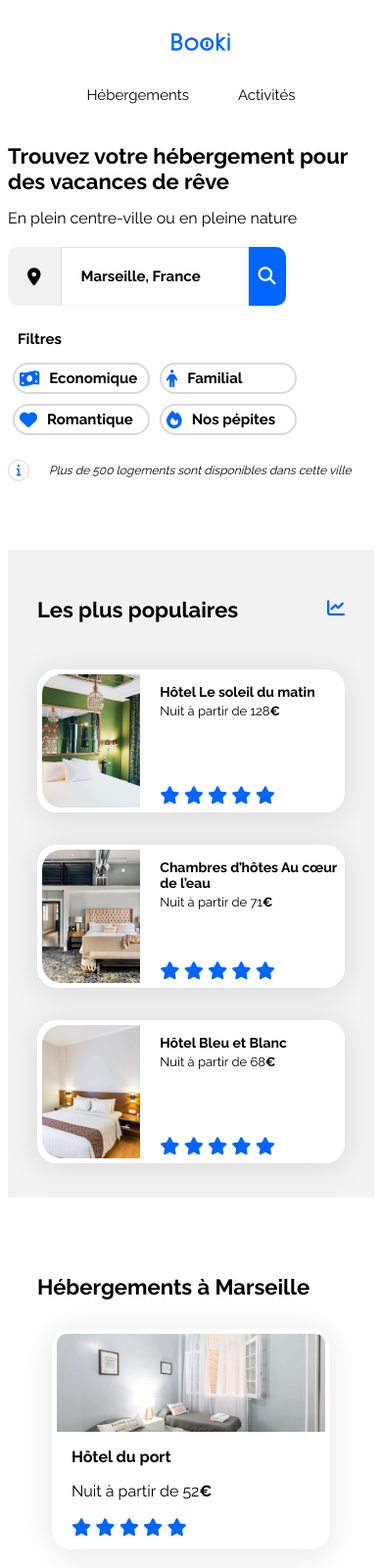
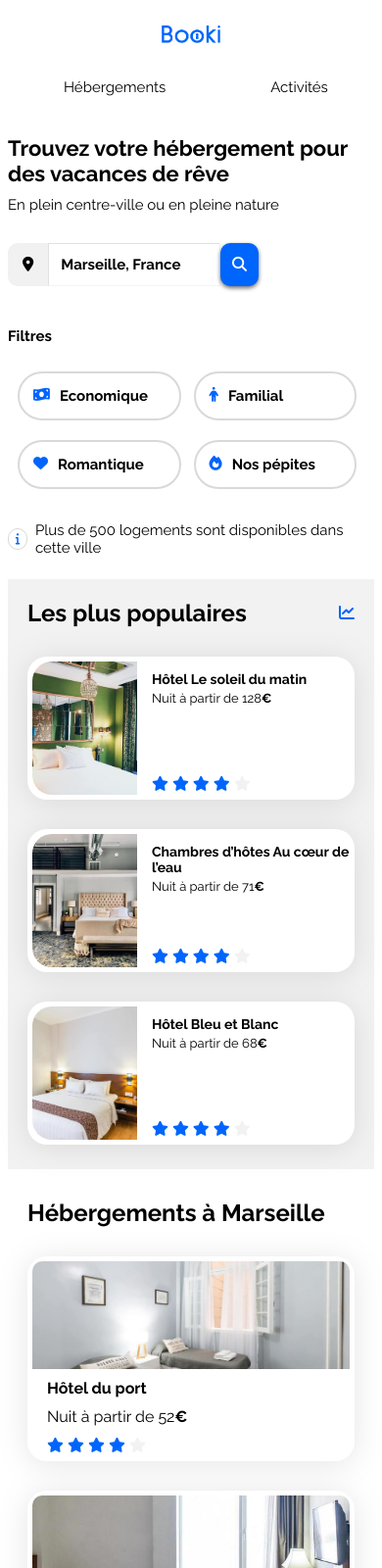
Before and after one commit to SinicX3/Projet2---HTML-CSS, a plain HTML site: page index.html in a window 390 px wide. Shown: the top 1600 px of the page at 98% size. Drawn offline with Linux system fonts and the light colour scheme.

Commit message:
Corrections maquette

```diff
--- a/css/style.css
+++ b/css/style.css
@@ -12,6 +12,7 @@
 body {
     display: flex;
     justify-content: center;
+    margin-top: 0px;
 }
 
 .main-container {
@@ -36,27 +37,22 @@ a {
     background-color: #DEEBFF ;
 }
 
-.section-title {
-    margin-bottom: 15px;
+.h1-title {
+    margin-bottom: 10px;
     font-size: 22px;
 }
 
-.populaires .card-rating, .populaires .card-txt {
-    padding-left:5px;
+.section-title {
+    margin:0px;
 }
 
 .hebergements .card-rating, .hebergements .card-txt {
     padding-left:15px;
-    padding-bottom: 5px;
 }
 
-.espace {
+.espace, .activites {
     margin:20px;
     padding-bottom: 15px;
-}
-
-.espace .section-title {
-    margin:40px 0px 30px 0px;
 }
 
 .euro {
@@ -72,17 +68,27 @@ a {
 }
 
 .filtre {
-    padding:10px;
-    margin:10px;
+    padding:12px;
+    margin:5px;
 }
 
-.format {
+.f_t {
+    padding:12px 0px 12px 0px;
+    margin:5px 10px 5px 0px;
+}
+
+.format_filtre {
     display: flex;
     flex-wrap: nowrap;
-    padding: 10px;
-    margin: 5px;
+    padding: 20px 10px 0px 0px;
+    margin: 5px 5px 0px 0px;
     font-weight: bold;
     font-size: 15px;
+}
+
+.list_filtres {
+    display:flex;
+    flex-direction: row;
 }
 
 .format_nw {
@@ -95,19 +101,18 @@ a {
 .gray {
     background-color: #f1f1f1;
     border-radius: 10px 0px 0px 10px;
-    padding:20px;
+    padding:0px 15px 0px 15px;
 }
 
-.it {
-    font-style: italic;
+.info {
     display: flex;
     flex-direction: row;
     align-items: center;
-    font-size: 12px;
+    font-size: 15px;
 }
 
 .input {
-    padding:20px;
+    padding:12px;
     border-color: rgba(204, 204, 204, 0.212);
     border-width: 1px;
     font-weight: bold;
@@ -121,12 +126,16 @@ a {
     justify-content: center;
 }
 
-.title {
-    margin:0px 10px 20px 0px;
+.margin_txt {
+    margin-left: 10px;
 }
 
-.neutral-star {
-    color: var(--main-bg-color)
+.title {
+    margin:0px 10px 30px 0px;
+}
+
+.txt {
+    font-size:15px;
 }
 
 .search {
@@ -142,24 +151,29 @@ a {
     text-align: center;
     border-width: 1px;
     border-radius: 20px;
-    margin:20px 20px 20px 0px;
+    margin:30px 8px 30px 0px;
     width: 20px;
-}
-
-.txt {
-    margin-left: 10px;
 }
 
 /**Icônes**/
 
-.fa-solid {
+.fa-solid.blue {
+    font-size: 15px;
     color: var(--main-color);
-    font-size: 18px;
+}
+
+.neutral-star {
+    font-size: 15px;
+    color:var(--main-bg-color);
 }
 
 .fa-info {
     font-size: 12px;
     padding:4px;
+}
+
+.info .fa-solid, .populaires .fa-chart-line {
+    color:var(--main-color);
 }
 
 .fa-location-dot {
@@ -170,18 +184,16 @@ a {
     color: white;
 }
 
+.box .fa-solid {
+    color:var(--main-color);
+}
+
 /*Cards*/
 
 .card {
     background-color: white;
     border-radius: 20px;
     padding: 5px;
-    filter: drop-shadow(0px 3px 15px rgba(0, 0, 0, 0.1));
-}
-
-.card-no-padding {
-    background-color: white;
-    border-radius: 20px;
     filter: drop-shadow(0px 3px 15px rgba(0, 0, 0, 0.1));
 }
 
@@ -194,6 +206,10 @@ a {
     font-weight: bold;
 }
 
+.card-subtitle {
+    margin:0px;
+}
+
 /* Header */
 
 .header {
@@ -204,7 +220,6 @@ a {
     width:80% ;
     height: 70px;
     align-content:center;
-    padding-left: 20px;
 }
 
 .nav {
@@ -259,30 +274,52 @@ a {
 /****** Hebergements ***********/
 .hebergements {
     width: 65%;
+    display: flex;
+    flex-direction: column;
+}
+
+.hebergements-title {
+    padding-bottom:30px;
 }
 
 .hebergements-cards {
     display: grid;
-    grid-template-columns: 33% 33% 33%;
+    grid-template-columns: 32% 32% 32%;
+    column-gap: 1em;
+    row-gap: 30px;
+    margin-bottom: 15px;
 }
 
 .hebergements-cards .card {
     display: flex;
     flex-direction: column;
-    margin:15px;
 }
 
 .hebergements-cards img {
     display: flex;
     width: 100%;
-    height: 100px;
+    height: 110px;
     border-radius: 10px 10px 0px 0px;
     object-fit: cover;
+}
+
+.hebergements-cards .card-txt {
+    display: flex;
+    flex-direction: column;
+}
+
+.hebergements-cards .card-title {
+    margin:10px 0px 5px 0px;
+}
+
+.hebergements-cards .card-subtitle {
+    margin:5px 0px 12px 0px;
 }
 
 /****** Populaires ***********/
 .populaires {
     width: 32%;
+    padding-left:5px;
 }
 
 .populaires-title {
@@ -304,11 +341,10 @@ a {
 
 .populaires-cards .card {
     display: flex;
-    margin-top: 33px;
+    margin-top: 30px;
 }
 
 .populaires-cards .card-content {
-    width: 67%;
     padding-left: 15px;
     display: flex;
     flex-direction: column;
@@ -321,22 +357,41 @@ a {
     margin-bottom: 4px;
 }
 
-.populaires-cards .card-subtitle {
-    margin: 0;
+.populaires-cards .card-txt {
+    display: flex;
+    flex-direction: column;
 }
 
 /**Activités**/
 .activites-cards {
     display: grid;
-    grid-template-columns: 23% 23% 23% 23%;
-    justify-content: space-between;
+    grid-template-columns: 24% 24% 24% 24%;
+    gap:20px;
 }
 
-.activites-cards img {
-    width: 100%;
-    height: 400px;
+.activite {
+    background-color: white;
+    border-radius: 20px;
+    filter: drop-shadow(0px 3px 15px rgba(0, 0, 0, 0.1));
+}
+
+.activite img {
+    width:100%;
     border-radius: 20px 20px 0px 0px;
-    object-fit: cover;
+    height:400px;
+    object-fit:cover;
+}
+
+.activites .section-title {
+    margin:50px 0px 30px 0px;
+}
+
+.activites .card-title {
+    display: grid;
+    align-items: center;
+    justify-content: left;
+    padding-left:20px;
+    height:60px;
 }
 
 /* Le code ci-dessous correspond à la version responsive uniquement */
@@ -374,8 +429,13 @@ a {
     .populaires-cards .card-subtitle {
         font-size: 13px;
     }
+
+    .format_filtre {
+        flex-wrap: wrap;
+        flex-direction: column;
+    }
+
 }
-
 /* Small devices (phones, less than 768px) */
 @media (max-width: 767.98px) {
 
@@ -389,8 +449,13 @@ a {
     }
 
     .header {
-        display: flex;
-        flex-wrap: wrap;
+        display:flex;
+        flex-direction: column;
+        justify-content: center;
+    }
+
+    .header_booki {
+        width:100%;
         justify-content: center;
     }
 
@@ -404,43 +469,29 @@ a {
         display: block;
         margin-left: auto;
         margin-right: auto;
-}
-
-    .format {
-        display: grid;
-        grid-template-columns: 150px 150px;
-        font-weight: bold;
-        font-size: 15px;
-        padding:0px;
-        margin:0px;
-        margin-top:15px;
     }
 
-    .i1 {
-        grid-column: 1/2;
+    .nav {
+        display:grid;
+        grid-template-columns: 50% 45%;
+        justify-content: space-around;
     }
 
-    .i2 {
-        grid-row: 2;
+    .menu {
+        display: flex;
+        justify-content: center;
+        width:85%;
     }
 
-    .i3 {
-        grid-row: 2;
-        grid-column: 2;
-    }
-
-    .i4 {
-        grid-row: 3;
-    }
-
-    .i5 {
-        grid-row: 3;
-        grid-column: 2;
+    .list_filtres {
+        display:grid;
+        grid-template-columns: 50% 50%;
     }
 
     .filtre {
-        padding:5px;
-        margin:5px;
+        padding:14px;
+        margin: 10px;
+        width:75%;
     }
 
     .full_txt {
@@ -458,12 +509,20 @@ a {
         font-size: 15px;
     }
 
+    .search {
+        border-radius: 10px 10px 10px 10px;
+        width:5%;
+        filter: drop-shadow(0px 2px 2px #6b6b6b);
+    }
+
     .hebergements-and-populaires {
         flex-direction: column-reverse;
     }
 
     .hebergements-and-populaires section {
         border-radius: 0px;
+        padding: 20px;
+        margin:0px 0px 10px 0px;
     }
 
     .hebergements-and-populaires .hebergements {
@@ -488,4 +547,28 @@ a {
     .fcard {
         width:100%;
     }
+
+    /*Organisation CSS Grids filtres sur les small devices*/
+
+    .i1 {
+        grid-column: 1/2;
+    }
+
+    .i2 {
+        grid-row: 2;
+    }
+
+    .i3 {
+        grid-row: 2;
+        grid-column: 2;
+    }
+
+    .i4 {
+        grid-row: 3;
+    }
+
+    .i5 {
+        grid-row: 3;
+        grid-column: 2;
+    }
 }
--- a/index.html
+++ b/index.html
@@ -21,7 +21,6 @@
                     <div class="header_booki">
                         <img src="images/logo/Booki.png" alt="Le logo du site Booki" width=60px>
                     </div>
-                    <div>
                         <nav class="nav">
                             <a href ="#hebergements">
                                 <div class="menu">
@@ -35,17 +34,14 @@
                             </a>
                         </nav>
                 </div>
-                </div>
         </header>
 
         <main>
             <!--Bloc d'en-tête-->
             <div>
                 <div class ="title">
-                    <div>
-                        <h1 class="section-title">Trouvez votre hébergement pour des vacances de rêve</h1>
-                        En plein centre-ville ou en pleine nature
-                    </div>
+                    <h1 class="h1-title">Trouvez votre hébergement pour des vacances de rêve</h1>
+                    <div class="txt">En plein centre-ville ou en pleine nature</div>
                 </div>
                 <div class="format_nw">
                     <div class="in_format gray"><i class="fa-sharp fa-solid fa-location-dot"></i></div>
@@ -59,14 +55,16 @@
                         <div class="short_txt"><i class="fa-solid fa-magnifying-glass"></i></div>
                     </div>
                 </div>
-                <div class="format">
-                    <div class="filtre i1">Filtres</div>
-                    <div class="filtre box i2"><i class="fa-solid fa-money-bill-wave"></i><div class="txt">Economique</div></div>
-                    <div class="filtre box i3"><i class="fa-solid fa-person"></i><div class="txt">Familial</div></div>
-                    <div class="filtre box i4"><i class="fa-solid fa-heart"></i><div class="txt">Romantique</div></div>
-                    <div class="filtre box i5"><i class="fa-solid fa-fire"></i><div class="txt">Nos pépites</div></div>
+                <div class="format_filtre">
+                    <div class="f_t i1">Filtres</div>
+                    <div class="list_filtres">
+                            <div class="filtre box i2"><i class="fa-solid fa-money-bill-wave"></i><div class="margin_txt">Economique</div></div>
+                            <div class="filtre box i3"><i class="fa-solid fa-person"></i><div class="margin_txt">Familial</div></div>
+                            <div class="filtre box i4"><i class="fa-solid fa-heart"></i><div class="margin_txt">Romantique</div></div>
+                            <div class="filtre box i5"><i class="fa-solid fa-fire"></i><div class="margin_txt">Nos pépites</div></div>
                     </div>
-                <div class="it">
+                </div>
+                <div class="info">
                     <div class="small_box">
                         <i class="fa-solid fa-info"></i>
                     </div>
@@ -94,10 +92,10 @@
                                             <p class="card-subtitle">Nuit à partir de 52<span class="euro">€</span></p>
                                         </div>
                                         <div class="card-rating">
-                                            <i class="fa-xs fa-solid fa-star" aria-hidden="true"></i>
-                                            <i class="fa-xs fa-solid fa-star" aria-hidden="true"></i>
-                                            <i class="fa-xs fa-solid fa-star" aria-hidden="true"></i>
-                                            <i class="fa-xs fa-solid fa-star" aria-hidden="true"></i>
+                                            <i class="fa-xs fa-solid fa-star blue" aria-hidden="true"></i>
+                                            <i class="fa-xs fa-solid fa-star blue" aria-hidden="true"></i>
+                                            <i class="fa-xs fa-solid fa-star blue" aria-hidden="true"></i>
+                                            <i class="fa-xs fa-solid fa-star blue" aria-hidden="true"></i>
                                             <i class="fa-xs fa-solid fa-star neutral-star" aria-hidden="true"></i>
                                             <span class="sr-only">Note de 4 sur 5</span>
                                         </div>
@@ -115,10 +113,10 @@
                                             <p class="card-subtitle">Nuit à partir de 96<span class="euro">€</span></p>
                                         </div>
                                         <div class="card-rating">
-                                            <i class="fa-xs fa-solid fa-star" aria-hidden="true"></i>
-                                            <i class="fa-xs fa-solid fa-star" aria-hidden="true"></i>
-                                            <i class="fa-xs fa-solid fa-star" aria-hidden="true"></i>
-                                            <i class="fa-xs fa-solid fa-star" aria-hidden="true"></i>
+                                            <i class="fa-xs fa-solid fa-star blue" aria-hidden="true"></i>
+                                            <i class="fa-xs fa-solid fa-star blue" aria-hidden="true"></i>
+                                            <i class="fa-xs fa-solid fa-star blue" aria-hidden="true"></i>
+                                            <i class="fa-xs fa-solid fa-star blue" aria-hidden="true"></i>
                                             <i class="fa-xs fa-solid fa-star neutral-star" aria-hidden="true"></i>
                                             <span class="sr-only">Note de 4 sur 5</span>
                                         </div>
@@ -136,10 +134,10 @@
                                             <p class="card-subtitle">Nuit à partir de 76<span class="euro">€</span></p>
                                         </div>
                                         <div class="card-rating">
-                                            <i class="fa-xs fa-solid fa-star" aria-hidden="true"></i>
-                                            <i class="fa-xs fa-solid fa-star" aria-hidden="true"></i>
-                                            <i class="fa-xs fa-solid fa-star" aria-hidden="true"></i>
-                                            <i class="fa-xs fa-solid fa-star" aria-hidden="true"></i>
+                                            <i class="fa-xs fa-solid fa-star blue" aria-hidden="true"></i>
+                                            <i class="fa-xs fa-solid fa-star blue" aria-hidden="true"></i>
+                                            <i class="fa-xs fa-solid fa-star blue" aria-hidden="true"></i>
+                                            <i class="fa-xs fa-solid fa-star blue" aria-hidden="true"></i>
                                             <i class="fa-xs fa-solid fa-star neutral-star" aria-hidden="true"></i>
                                             <span class="sr-only">Note de 4 sur 5</span>
                                         </div>
@@ -157,10 +155,10 @@
                                             <p class="card-subtitle">Nuit à partir de 46<span class="euro">€</span></p>
                                         </div>
                                         <div class="card-rating">
-                                            <i class="fa-xs fa-solid fa-star" aria-hidden="true"></i>
-                                            <i class="fa-xs fa-solid fa-star" aria-hidden="true"></i>
-                                            <i class="fa-xs fa-solid fa-star" aria-hidden="true"></i>
-                                            <i class="fa-xs fa-solid fa-star" aria-hidden="true"></i>
+                                            <i class="fa-xs fa-solid fa-star blue" aria-hidden="true"></i>
+                                            <i class="fa-xs fa-solid fa-star blue" aria-hidden="true"></i>
+                                            <i class="fa-xs fa-solid fa-star blue" aria-hidden="true"></i>
+                                            <i class="fa-xs fa-solid fa-star blue" aria-hidden="true"></i>
                                             <i class="fa-xs fa-solid fa-star neutral-star" aria-hidden="true"></i>
                                             <span class="sr-only">Note de 4 sur 5</span>
                                         </div>
@@ -178,10 +176,10 @@
                                             <p class="card-subtitle">Nuit à partir de 25<span class="euro">€</span></p>
                                         </div>
                                         <div class="card-rating">
-                                            <i class="fa-xs fa-solid fa-star" aria-hidden="true"></i>
-                                            <i class="fa-xs fa-solid fa-star" aria-hidden="true"></i>
-                                            <i class="fa-xs fa-solid fa-star" aria-hidden="true"></i>
-                                            <i class="fa-xs fa-solid fa-star" aria-hidden="true"></i>
+                                            <i class="fa-xs fa-solid fa-star blue" aria-hidden="true"></i>
+                                            <i class="fa-xs fa-solid fa-star blue" aria-hidden="true"></i>
+                                            <i class="fa-xs fa-solid fa-star blue" aria-hidden="true"></i>
+                                            <i class="fa-xs fa-solid fa-star blue" aria-hidden="true"></i>
                                             <i class="fa-xs fa-solid fa-star neutral-star" aria-hidden="true"></i>
                                             <span class="sr-only">Note de 4 sur 5</span>
                                         </div>
@@ -199,10 +197,10 @@
                                             <p class="card-subtitle">Nuit à partir de 23<span class="euro">€</span></p>
                                         </div>
                                         <div class="card-rating">
-                                            <i class="fa-xs fa-solid fa-star" aria-hidden="true"></i>
-                                            <i class="fa-xs fa-solid fa-star" aria-hidden="true"></i>
-                                            <i class="fa-xs fa-solid fa-star" aria-hidden="true"></i>
-                                            <i class="fa-xs fa-solid fa-star" aria-hidden="true"></i>
+                                            <i class="fa-xs fa-solid fa-star blue" aria-hidden="true"></i>
+                                            <i class="fa-xs fa-solid fa-star blue" aria-hidden="true"></i>
+                                            <i class="fa-xs fa-solid fa-star blue" aria-hidden="true"></i>
+                                            <i class="fa-xs fa-solid fa-star blue" aria-hidden="true"></i>
                                             <i class="fa-xs fa-solid fa-star neutral-star" aria-hidden="true"></i>
                                             <span class="sr-only">Note de 4 sur 5</span>
                                         </div>
@@ -211,7 +209,7 @@
                             </article>
                     </div>
                     <div>
-                        <h3>Afficher plus</h3>
+                        <h3><a href="#">Afficher plus</a></h3>
                     </div>
                 </section>
 
@@ -231,10 +229,10 @@
                                         <p class="card-subtitle">Nuit à partir de 128<span class="euro">€</span></p>
                                     </div>
                                     <div class="card-rating">
-                                        <i class="fa-xs fa-solid fa-star" aria-hidden="true"></i>
-                                        <i class="fa-xs fa-solid fa-star" aria-hidden="true"></i>
-                                        <i class="fa-xs fa-solid fa-star" aria-hidden="true"></i>
-                                        <i class="fa-xs fa-solid fa-star" aria-hidden="true"></i>
+                                        <i class="fa-xs fa-solid fa-star blue" aria-hidden="true"></i>
+                                        <i class="fa-xs fa-solid fa-star blue" aria-hidden="true"></i>
+                                        <i class="fa-xs fa-solid fa-star blue" aria-hidden="true"></i>
+                                        <i class="fa-xs fa-solid fa-star blue" aria-hidden="true"></i>
                                         <i class="fa-xs fa-solid fa-star neutral-star" aria-hidden="true"></i>
                                         <span class="sr-only">Note de 4 sur 5</span>
                                     </div>
@@ -250,10 +248,10 @@
                                         <p class="card-subtitle">Nuit à partir de 71<span class="euro">€</span></p>
                                     </div>
                                     <div class="card-rating">
-                                        <i class="fa-xs fa-solid fa-star" aria-hidden="true"></i>
-                                        <i class="fa-xs fa-solid fa-star" aria-hidden="true"></i>
-                                        <i class="fa-xs fa-solid fa-star" aria-hidden="true"></i>
-                                        <i class="fa-xs fa-solid fa-star" aria-hidden="true"></i>
+                                        <i class="fa-xs fa-solid fa-star blue" aria-hidden="true"></i>
+                                        <i class="fa-xs fa-solid fa-star blue" aria-hidden="true"></i>
+                                        <i class="fa-xs fa-solid fa-star blue" aria-hidden="true"></i>
+                                        <i class="fa-xs fa-solid fa-star blue" aria-hidden="true"></i>
                                         <i class="fa-xs fa-solid fa-star neutral-star" aria-hidden="true"></i>
                                         <span class="sr-only">Note de 4 sur 5</span>
                                     </div>
@@ -269,10 +267,10 @@
                                         <p class="card-subtitle">Nuit à partir de 68<span class="euro">€</span></p>
                                     </div>
                                     <div class="card-rating">
-                                        <i class="fa-xs fa-solid fa-star" aria-hidden="true"></i>
-                                        <i class="fa-xs fa-solid fa-star" aria-hidden="true"></i>
-                                        <i class="fa-xs fa-solid fa-star" aria-hidden="true"></i>
-                                        <i class="fa-xs fa-solid fa-star" aria-hidden="true"></i>
+                                        <i class="fa-xs fa-solid fa-star blue" aria-hidden="true"></i>
+                                        <i class="fa-xs fa-solid fa-star blue" aria-hidden="true"></i>
+                                        <i class="fa-xs fa-solid fa-star blue" aria-hidden="true"></i>
+                                        <i class="fa-xs fa-solid fa-star blue" aria-hidden="true"></i>
                                         <i class="fa-xs fa-solid fa-star neutral-star" aria-hidden="true"></i>
                                         <span class="sr-only">Note de 4 sur 5</span>
                                     </div>
@@ -283,43 +281,43 @@
                 </section>
             </div>
 
-            <!--Hébergements/Activités-->
-            <section>
-                <div class="espace" id="activites">
+            <!--Activités-->
+            <section class="activites" id="activites">
+                <div class="espace">
                     <div>
                         <h2 class="section-title">Activités à Marseille</h2>
                     </div>
                     <div class="activites-cards">
                         <a href="#">
-                        <div class="card-no-padding">
+                            <div class="activite">
                                 <div>
                                     <img src="./images/activites/reno-laithienne.jpg" alt="Une photo du port">
                                 </div>
-                            <div class="card-title espace">Vieux Port</div>
+                                <div class="card-title">Vieux Port</div>
                             </div>
                         </a>
                         <a href="#">
-                        <div class="card-no-padding">
+                            <div class="activite">
                                 <div>
                                     <img src="./images/activites/paul-hermann.jpg" alt="Une photo d'un fort">
                                 </div>
-                            <div class="card-title espace">Fort de Pomègues</div>
+                                <div class="card-title">Fort de Pomègues</div>
                             </div>
                         </a>
                         <a href="#">
-                        <div class="card-no-padding">
+                            <div class="activite">
                                 <div>
                                     <img src="./images/activites/kilyan-sockalingum.jpg" alt ="une photo des calanques avec vue sur mer">
                                 </div>
-                            <div class="card-title espace">Parc national des Calanques</div>
+                                <div class="card-title">Parc national des Calanques</div>
                             </div>
                         </a>
                         <a href="#">
-                        <div class="card-no-padding">
+                            <div class="activite">
                                 <div>
                                     <img src="./images/activites/florian-wehde.jpg" alt ="une photo de paysage avec Notre Dame de la Garde en fond">
                                 </div>
-                            <div class="card-title espace">Notre-Dame-de-la-Garde</div>
+                                <div class="card-title">Notre-Dame-de-la-Garde</div>
                             </div>
                         </a>
                     </div>
```
Lines whose indentation alone changed are shown as unchanged.
